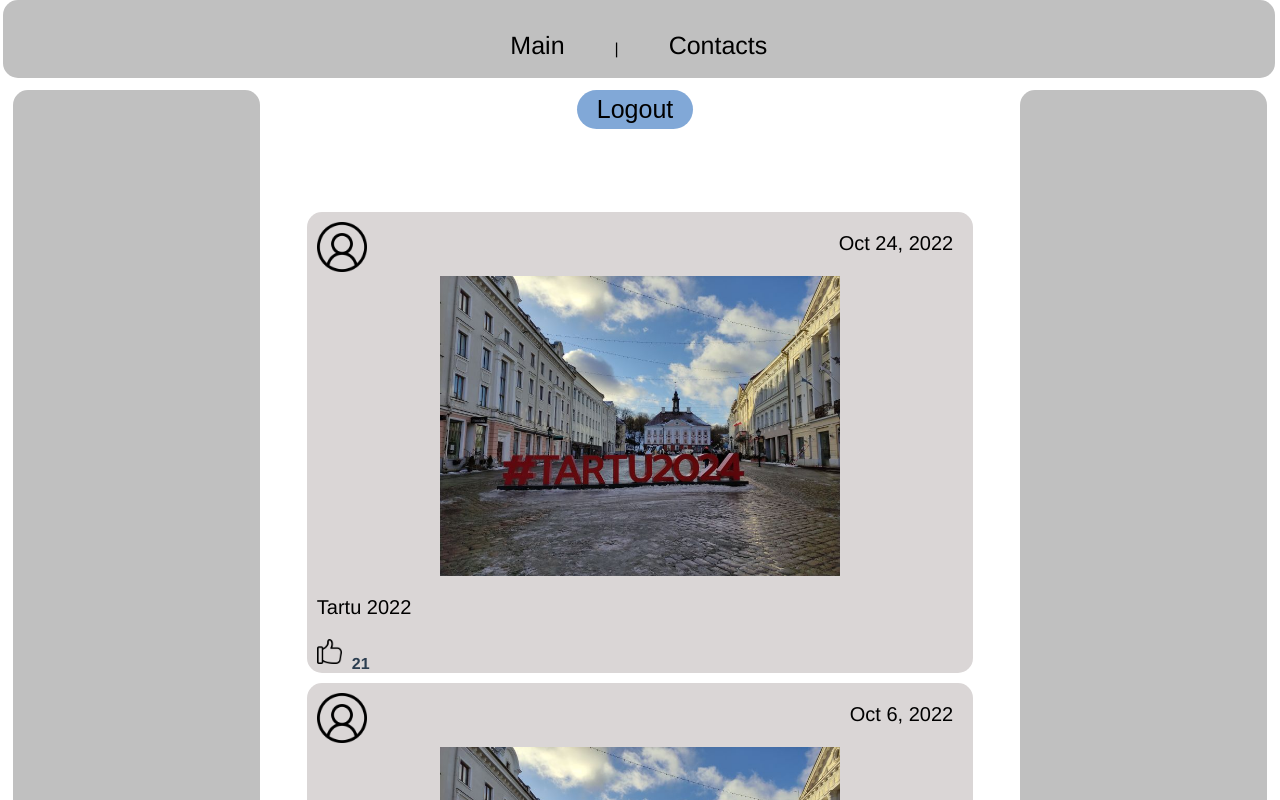
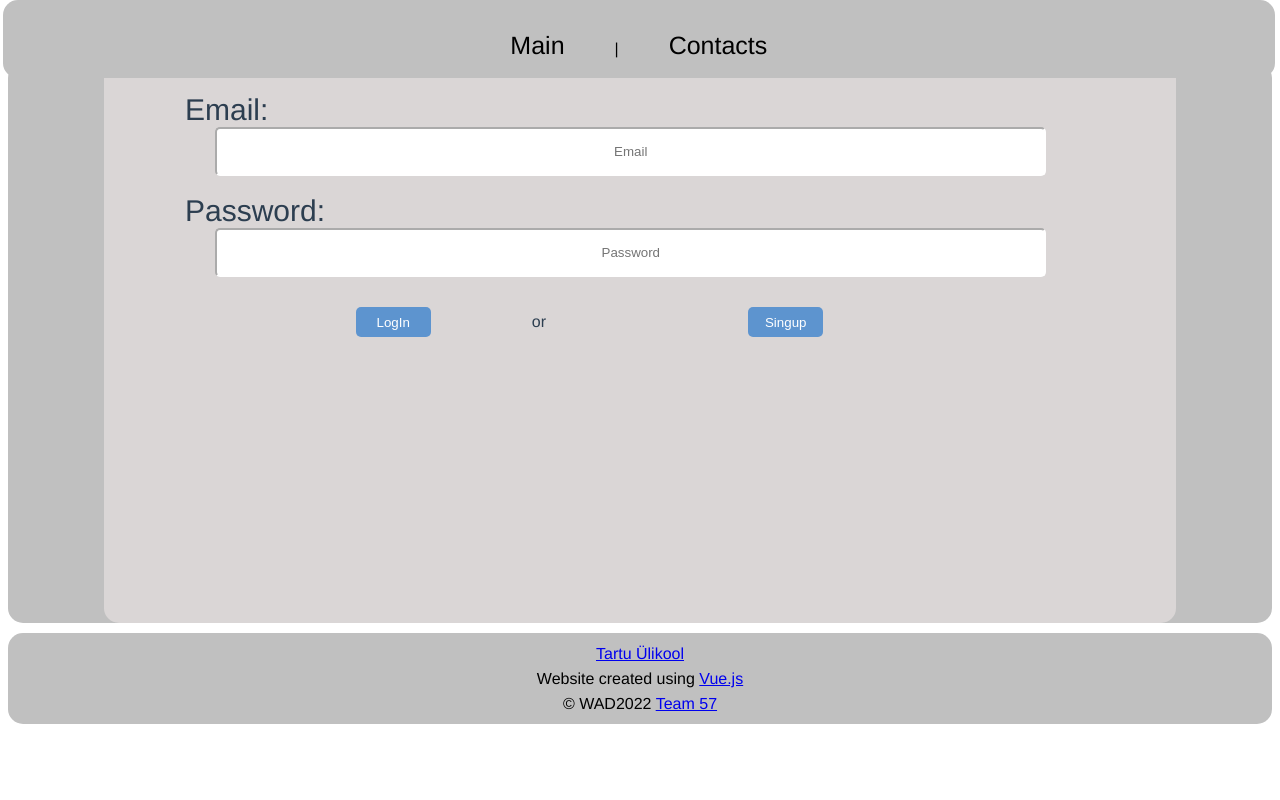
Before and after one commit to anderpm/wad-homework3-team57, a Vue app: page /#/ in a window 1280 px wide. Shown: the top 800 px of the page. Built offline with nearby package versions, Linux system fonts and the light colour scheme; no server answers.

Commit message:
Added new main

```diff
--- a/src/router/index.js
+++ b/src/router/index.js
@@ -1,11 +1,11 @@
 import { createRouter, createWebHashHistory } from 'vue-router'
-import MainView from '../views/MainView.vue'
+import LogInView from '../views/LogInView.vue'
 
 const routes = [
   {
     path: '/',
-    name: 'main',
-    component: MainView
+    name: 'login',
+    component: LogInView
   },
   {
     path: '/signup',
@@ -16,12 +16,12 @@ const routes = [
     component: () => import(/* webpackChunkName: "about" */ '../views/SignUpView.vue')
   },
   {
-    path: '/login',
-    name: 'login',
+    path: '/main',
+    name: 'main',
     // route level code-splitting
     // this generates a separate chunk (about.[hash].js) for this route
     // which is lazy-loaded when the route is visited.
-    component: () => import(/* webpackChunkName: "about" */ '../views/LogInView.vue')
+    component: () => import(/* webpackChunkName: "about" */ '../views/MainView.vue')
   },
   {
     path: '/contacts',
```
